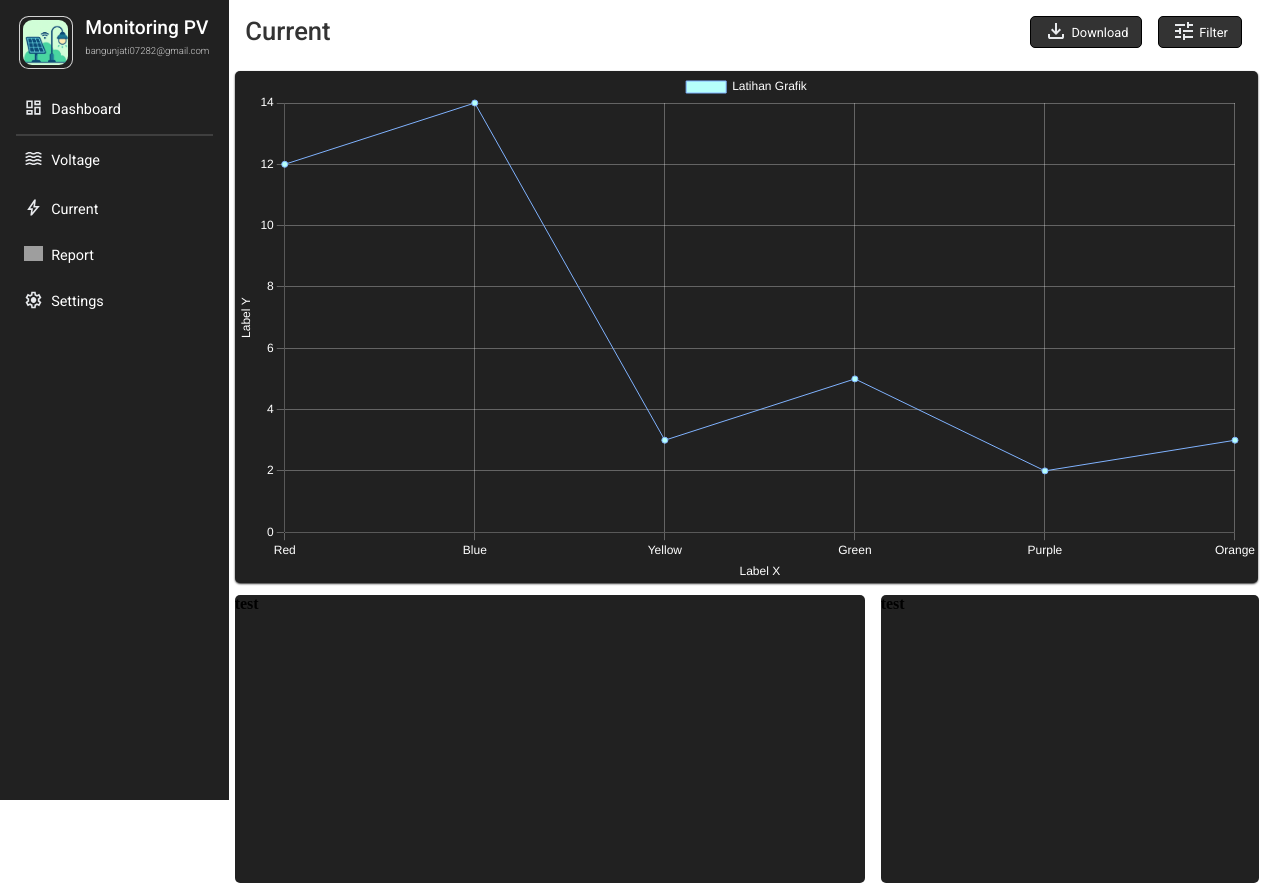
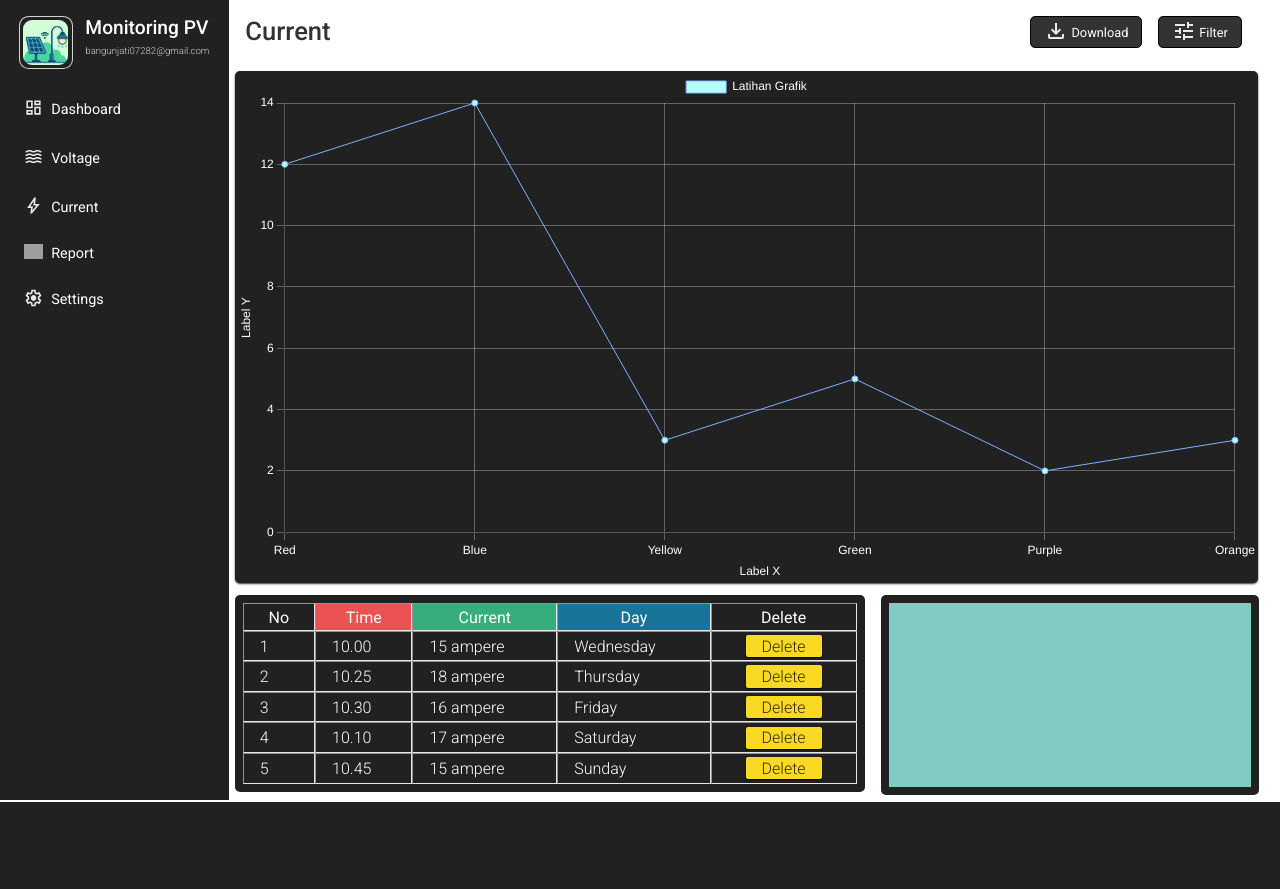
Before and after one commit to Bangun-creature/monitoring-pv, a PHP site: page / in a window 1280 px wide. After the commit the page ends 802 px from the top, so only its background shows below. Run offline with PHP 8.4, Linux system fonts and the light colour scheme; some web fonts are replaced; grey boxes are pictures that could not be loaded.

```diff
--- a/index.html
+++ b/index.html
@@ -27,7 +27,7 @@
         </div>
         <div class="navbar-list">
           <ul>
-            <li id="dashboard" class="active">
+            <li id="dashboard">
               <a href="#"
                 ><span id="icon-dashboard"
                   ><img src="assets/dashboard.svg" alt="dashboard"
@@ -192,6 +192,34 @@
               <td>Wednesday</td>
               <td><a href="#">Delete</a></td>
             </tr>
+            <tr>
+              <td>2</td>
+              <td>10.25</td>
+              <td>18 volt</td>
+              <td>Thursday</td>
+              <td><a href="#">Delete</a></td>
+            </tr>
+            <tr>
+              <td>3</td>
+              <td>10.30</td>
+              <td>22 volt</td>
+              <td>Friday</td>
+              <td><a href="#">Delete</a></td>
+            </tr>
+            <tr>
+              <td>4</td>
+              <td>10.10</td>
+              <td>16 volt</td>
+              <td>Saturday</td>
+              <td><a href="#">Delete</a></td>
+            </tr>
+            <tr>
+              <td>5</td>
+              <td>10.45</td>
+              <td>25 volt</td>
+              <td>Sunday</td>
+              <td><a href="#">Delete</a></td>
+            </tr>
           </table>
         </div>
       </div>
@@ -225,9 +253,60 @@
           </div>
           <div class="container-bottom">
             <div class="firstDetail">
-              <h4>test</h4>
+              <div class="table-container">
+                <table border="1px" cellspacing="0">
+                  <tr>
+                    <th>No</th>
+                    <th style="background-color: #eb5353; color: white">
+                      Time
+                    </th>
+                    <th style="background-color: #36ae7c; color: white">
+                      Current
+                    </th>
+                    <th style="background-color: #187498; color: white">Day</th>
+                    <th>Delete</th>
+                  </tr>
+                  <tr>
+                    <td>1</td>
+                    <td>10.00</td>
+                    <td>15 ampere</td>
+                    <td>Wednesday</td>
+                    <td><a href="#">Delete</a></td>
+                  </tr>
+                  <tr>
+                    <td>2</td>
+                    <td>10.25</td>
+                    <td>18 ampere</td>
+                    <td>Thursday</td>
+                    <td><a href="#">Delete</a></td>
+                  </tr>
+                  <tr>
+                    <td>3</td>
+                    <td>10.30</td>
+                    <td>16 ampere</td>
+                    <td>Friday</td>
+                    <td><a href="#">Delete</a></td>
+                  </tr>
+                  <tr>
+                    <td>4</td>
+                    <td>10.10</td>
+                    <td>17 ampere</td>
+                    <td>Saturday</td>
+                    <td><a href="#">Delete</a></td>
+                  </tr>
+                  <tr>
+                    <td>5</td>
+                    <td>10.45</td>
+                    <td>15 ampere</td>
+                    <td>Sunday</td>
+                    <td><a href="#">Delete</a></td>
+                  </tr>
+                </table>
+              </div>
             </div>
-            <div class="secondDetail"><h4>test</h4></div>
+            <div class="secondDetail">
+              <div class="container"></div>
+            </div>
           </div>
         </div>
       </div>
--- a/javascript/script.js
+++ b/javascript/script.js
@@ -11,17 +11,35 @@ const currentField = document.getElementById("current-field");
 dashboardButton.addEventListener("click", (e) => {
   voltageField.classList.add("hidden");
   currentField.classList.add("hidden");
+
+  voltageButton.classList.remove("active");
+  currentButton.classList.remove("active");
+
   dashboardField.classList.remove("hidden");
+
+  dashboardButton.classList.add("active");
 });
 
 voltageButton.addEventListener("click", () => {
   dashboardField.classList.add("hidden");
   currentField.classList.add("hidden");
+
+  dashboardButton.classList.remove("active");
+  currentButton.classList.remove("active");
+
   voltageField.classList.remove("hidden");
+
+  voltageButton.classList.add("active");
 });
 
 currentButton.addEventListener("click", () => {
   dashboardField.classList.add("hidden");
   voltageField.classList.add("hidden");
+
+  dashboardButton.classList.remove("active");
+  voltageButton.classList.remove("active");
+
   currentField.classList.remove("hidden");
+
+  currentButton.classList.add("active");
 });
--- a/style.css
+++ b/style.css
@@ -83,7 +83,9 @@ main .hidden {
 
 .nav-container li:hover {
   cursor: pointer;
-  border-bottom: 2px solid rgba(71, 70, 70, 0.8);
+  a {
+    color: rgb(196, 194, 194);
+  }
 }
 
 .nav-container li.active {
@@ -98,6 +100,7 @@ main .hidden {
   /* background-color: red; */
   display: flex;
   align-items: center;
+  transition: 0.1s;
 }
 
 .nav-container ul li a span {
@@ -253,26 +256,53 @@ main .current-container .container-graph #myGraph {
   border-radius: 5px;
 }
 
-main .voltage-container .table-container {
-  padding: 0.6rem 2%;
-  width: 100%;
+main .voltage-container .table-container,
+main .current-container .firstDetail .table-container {
+  padding: 0.5rem;
   font-family: "Roboto", sans-serif;
 }
 
-main .voltage-container .table-container table {
-  width: 100%;
+main .voltage-container .table-container {
+  margin: 0.6rem 2%;
+
+  /* width: 100%; */
+  background-color: #212121;
+  border-radius: 5px;
 }
 
-main .voltage-container .table-container table td {
-  padding: 0.2rem 1rem;
+main .voltage-container .table-container table,
+main .current-container .firstDetail .table-container table {
+  width: 100%;
+  border: 0rem solid rgb(233, 228, 228);
 }
 
-main .voltage-container .table-container table td:last-child {
+main .voltage-container .table-container table th,
+main .current-container .firstDetail .table-container table th {
+  padding: 0.2rem 1rem;
+  font-weight: 400;
+}
+
+main .voltage-container .table-container table td,
+main .current-container .firstDetail .table-container table td {
+  padding: 0.2rem 1rem;
+  font-weight: 300;
+}
+
+main .voltage-container .table-container table tr th,
+main .voltage-container .table-container table tr td,
+main .current-container .firstDetail .table-container table tr th,
+main .current-container .firstDetail .table-container table tr td {
+  color: white;
+}
+
+main .voltage-container .table-container table td:last-child,
+main .current-container .firstDetail .table-container table td:last-child {
   display: flex;
   justify-content: center;
 }
 
-main .voltage-container .table-container table td a {
+main .voltage-container .table-container table td a,
+main .current-container .firstDetail .table-container table td a {
   text-decoration: none;
   background-color: #f9d923;
   padding: 0.1rem 1rem;
@@ -287,23 +317,31 @@ main .current-container .container-bottom {
   grid-template-areas: "firstDetail secondDetail";
   grid-template-columns: 1fr 0.6fr;
   gap: 1rem;
-  height: 300px;
 }
 
 main .current-container .container-bottom .firstDetail,
 main .current-container .container-bottom .secondDetail {
+  background-color: rgb(33, 33, 33);
   border-radius: 5px;
-  background-color: #212121;
 }
 
 main .current-container .container-bottom .firstDetail {
   grid-template-areas: firstDetail;
+  height: fit-content;
   /* background-color: red; */
 }
 
 main .current-container .container-bottom .secondDetail {
   grid-template-areas: secondDetail;
+  height: 200px;
+  padding: 0.5rem;
   /* background-color: yellow; */
+}
+
+main .current-container .container-bottom .secondDetail .container {
+  background-color: #80cbc4;
+  width: 100%;
+  height: 100%;
 }
 
 @media screen and (max-width: 1020px) {
```
